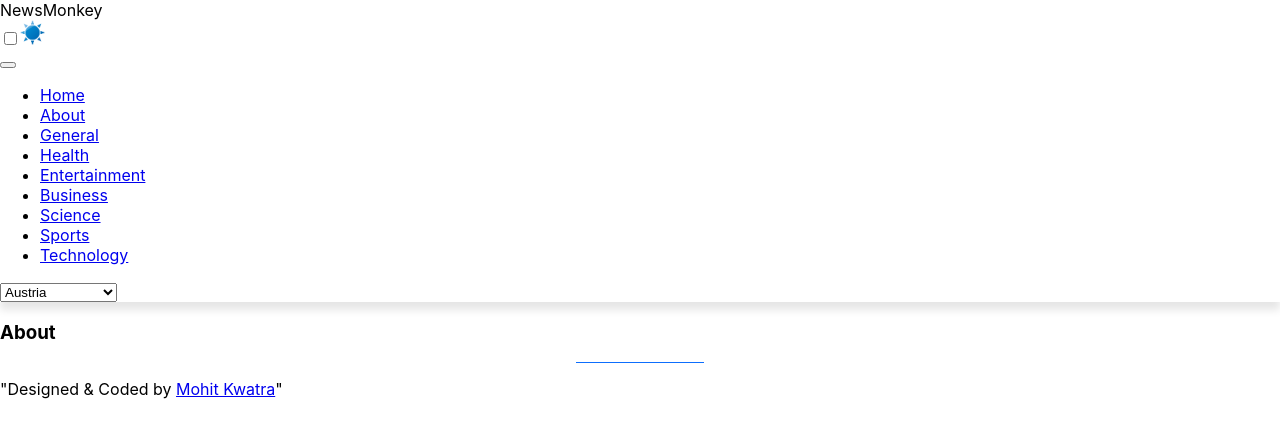
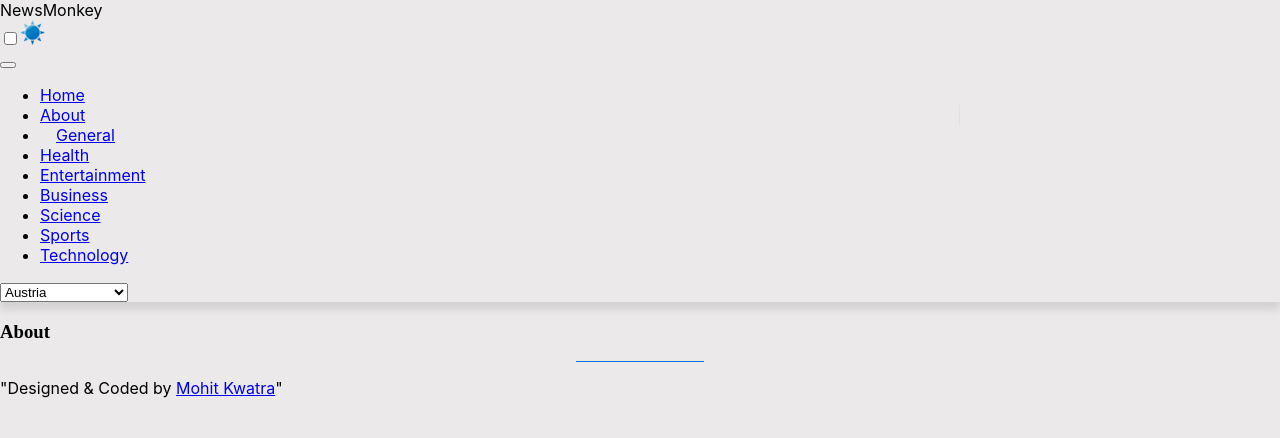
Before and after one commit to mohit-kwatra/newsmonkey-react-app, a React (Create React App) app: page /about in a window 1280 px wide. Shown: the top 438 px of the page. Built offline with nearby package versions, Linux system fonts and the light colour scheme; no server answers.

Commit message:
Added styles

```diff
--- a/src/App.css
+++ b/src/App.css
@@ -1,38 +1,70 @@
-.App {
-  text-align: center;
+.ms-title {
+  font-family: 'Audiowide';
 }
 
-.App-logo {
-  height: 40vmin;
-  pointer-events: none;
+.card {
+  transition: transform .3s;
 }
 
-@media (prefers-reduced-motion: no-preference) {
-  .App-logo {
-    animation: App-logo-spin infinite 20s linear;
+.card:hover {
+  transform: translateY(-10px);
+}
+
+.loader-renamed {
+  width: 20px;
+  height: 20px;
+  border: 2px solid rgb(60, 255, 60);
+  border-right-color: transparent;
+  border-radius: 50%;
+  animation: animateLoader 1s linear 0s infinite;
+}
+
+.loader-renamed::before {
+  content: '';
+  display: block;
+  position: absolute;
+  left: -6px;
+  top: -6px;
+  bottom: -6px;
+  right: -6px;
+  border: 2px solid rgb(60, 255, 60);
+  border-right-color: transparent;
+  border-radius: 50%;
+  transform: rotate(225deg);
+}
+
+@keyframes animateLoader {
+  from {
+      transform: rotate(0deg);
+  }
+  to {
+      transform: rotate(360deg);
   }
 }
 
-.App-header {
-  background-color: #282c34;
-  min-height: 100vh;
-  display: flex;
-  flex-direction: column;
-  align-items: center;
-  justify-content: center;
-  font-size: calc(10px + 2vmin);
-  color: white;
+@media (max-width: 991px) {
+  .navbar-2 ul li:nth-child(2) {
+    border-bottom: 1px solid #dee2e6;
+    padding-bottom: .25rem;
+  }
 }
 
-.App-link {
-  color: #61dafb;
-}
-
-@keyframes App-logo-spin {
-  from {
-    transform: rotate(0deg);
+@media (min-width: 992px) {
+  .navbar-1 .container-fluid {
+    justify-content: space-between;
   }
-  to {
-    transform: rotate(360deg);
+  .navbar-2 .navbar-collapse {
+    width: 75%;
+    justify-content: space-between;
+  }
+  .navbar-2 .form-select {
+    width: 8rem;
+  }
+  .navbar-2 ul li:nth-child(2) {
+    border-right: 1px solid #dee2e6;
+    padding-right: 1rem;
+  }
+  .navbar-2 ul li:nth-child(3) {
+    padding-left: 1rem;
   }
 }
--- a/src/index.css
+++ b/src/index.css
@@ -5,6 +5,8 @@ body {
     sans-serif;
   -webkit-font-smoothing: antialiased;
   -moz-osx-font-smoothing: grayscale;
+  min-height: 100vh;
+  background-color: rgb(235,233,233);
 }
 
 code {
```
